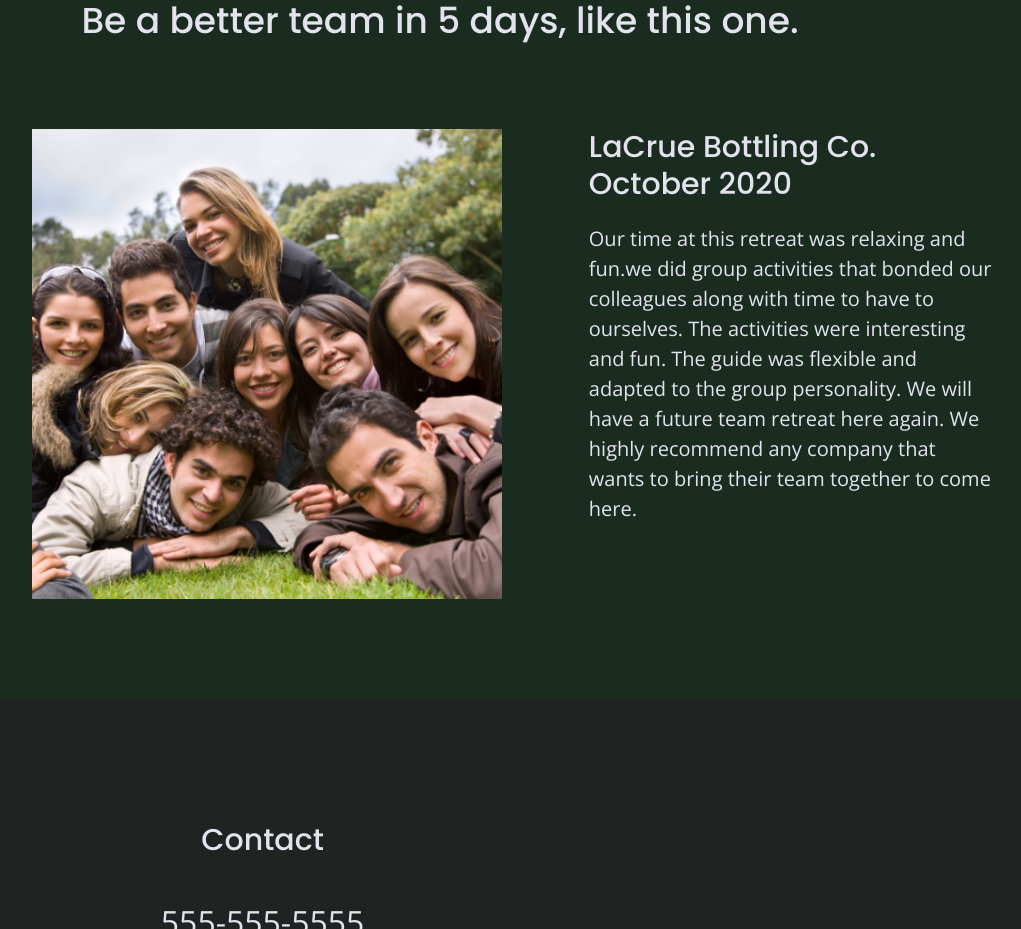
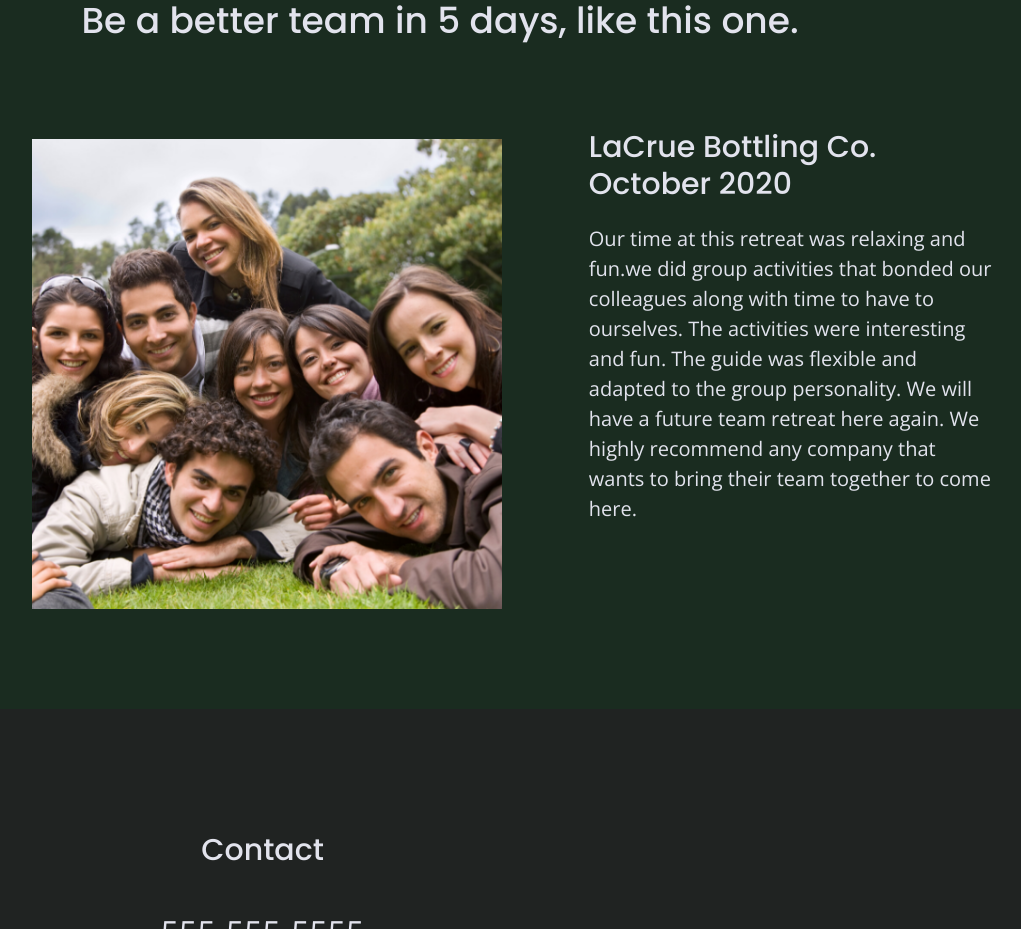
Before and after one commit to millerblade/unplugged-1, a website: page index.html in a window 1280 px wide. Shown: the part 2037-2966 px from the top of the page, without its empty margins (128-1149 px from the left). Drawn offline with nearby package versions, Linux system fonts and the light colour scheme.

Commit message:
polished up site

```diff
--- a/css/main.css
+++ b/css/main.css
@@ -540,8 +540,13 @@ input[type="button"] {
     font-size: 1.5em;
     line-height: 1.25;
   }
+  p{
+    font-size: 1.5em;
+    line-height:1.25;
+  }
 
-  /* Header */
+
+  /* Tablet Header */
   header {
     justify-content: space-around;
     padding: 33px 0;
@@ -567,7 +572,7 @@ input[type="button"] {
   .header-divider {
     display: none;
   }
-  /* Hero Area */
+  /* Tablet Hero Area */
 
   .hero-area {
     min-height: 600px;
@@ -579,7 +584,7 @@ input[type="button"] {
     margin: 0;
   }
 
-  /* Aside */
+  /* Tablet Aside */
   aside .content-wrapper {
     margin: 50px 0;
     display: flex;
@@ -593,7 +598,7 @@ input[type="button"] {
     margin: 0;
   }
 
-  /* Features */
+  /* Tablet Features */
 
   .features h2 {
     margin-bottom: 20px;
@@ -611,7 +616,7 @@ input[type="button"] {
     width: 62%;
   }
 
-  /* Reviews */
+  /* Tablet Reviews */
   .reviews article {
     display: flex;
     justify-content: space-between;
@@ -633,8 +638,14 @@ input[type="button"] {
     width: 75%;
     margin: 0;
   }
+  .reviews img{
+    padding-top: 6em;
+    padding-right: 40px;
+    display: flex;
+    align-items: center;
+  }
 
-  /* Footer */
+  /* Tablet Footer */
   footer .content-wrapper {
     width: 65%;
     margin: 100px 0;
@@ -669,7 +680,7 @@ input[type="button"] {
   }
 
   /* ==========================================================================
-     About Page
+     Tablet About Page
      ========================================================================== */
   header nav li {
     padding: 15px;
@@ -717,11 +728,11 @@ input[type="button"] {
   }
 
   /* ==========================================================================
-     FAQ Page
+     Tablet FAQ Page
      ========================================================================== */
 
   .faq .content-wrapper {
-    justify-content: space-between;
+    justify-content:space-between;
   }
 
   .faq-content {
@@ -768,13 +779,13 @@ input[type="button"] {
     font-size: 1.125em;
     line-height: 1.333;
   }
-  /* Hero */
+  /* Desktop Hero */
   .hero-area h1 {
     font-size: 3.75em;
     width: 80%;
   }
 
-  /* Aside */
+  /* Desktop Aside */
   aside .content-wrapper {
     justify-content: space-around;
   }
@@ -789,7 +800,7 @@ input[type="button"] {
     font-size: 1.125em;
   }
 
-  /* Features */
+  /* Desktop Features */
 
   .features h2 {
     width: 90%;
@@ -799,7 +810,7 @@ input[type="button"] {
     flex-basis: 33%;
   }
 
-  /* Reviews */
+  /* Desktop Reviews */
   .reviews article div {
     width: 42%;
   }
@@ -810,6 +821,9 @@ input[type="button"] {
   .reviews p {
     font-size: 1.25em;
     line-height: 1.5em;
+  }
+  .reviews img{
+    padding-top: 10px;
   }
 
   footer h4 {
@@ -822,7 +836,7 @@ input[type="button"] {
     padding-bottom: 100px;
   }
   /* ==========================================================================
-    About Page
+    Desktop About Page
     ========================================================================== */
 
   .mission h2,
@@ -839,7 +853,7 @@ input[type="button"] {
   }
 
   /* ==========================================================================
-    FAQ Page
+    Desktop FAQ Page
     ========================================================================== */
   .faq h2 {
     width: 100%;
```
